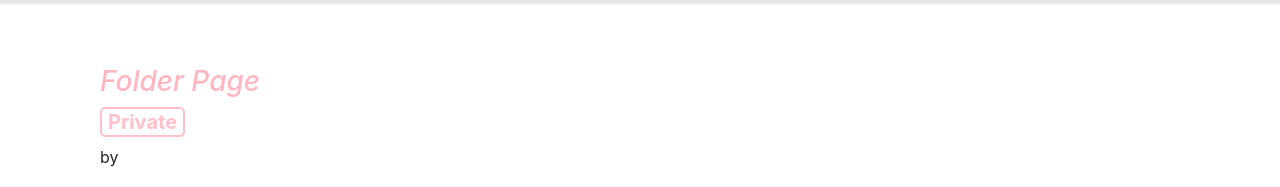
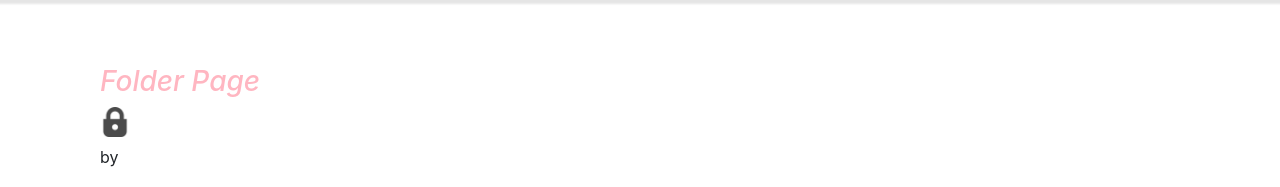
Before and after one commit to hibit-at/avatar_network, a Django app: template templates/folder.html in a window 1280 px wide. Shown: the part 65-252 px from the top of the page. Run offline with Django 3.2, Linux system fonts and the light colour scheme; the template is opened without the code that fills it, so the values that code supplies are empty; some libraries are stand-ins or nearby versions.

Commit message:
key icon

```diff
--- a/templates/folder.html
+++ b/templates/folder.html
@@ -8,7 +8,7 @@
         {% if folder.isOpen %}
             <button class="button-active" disabled>Public</button>
         {% else %}
-            <button class="button-active" disabled>Private</button>
+            <img src="{% static 'private.png' %}"  height=30 width=30/>
         {% endif %}
         {% if folder.isNSFW %}<button class="button-active" disabled>NSFW</button>{% endif %}
     </h3>
```
Also changed, not shown: static/private.png (added).
